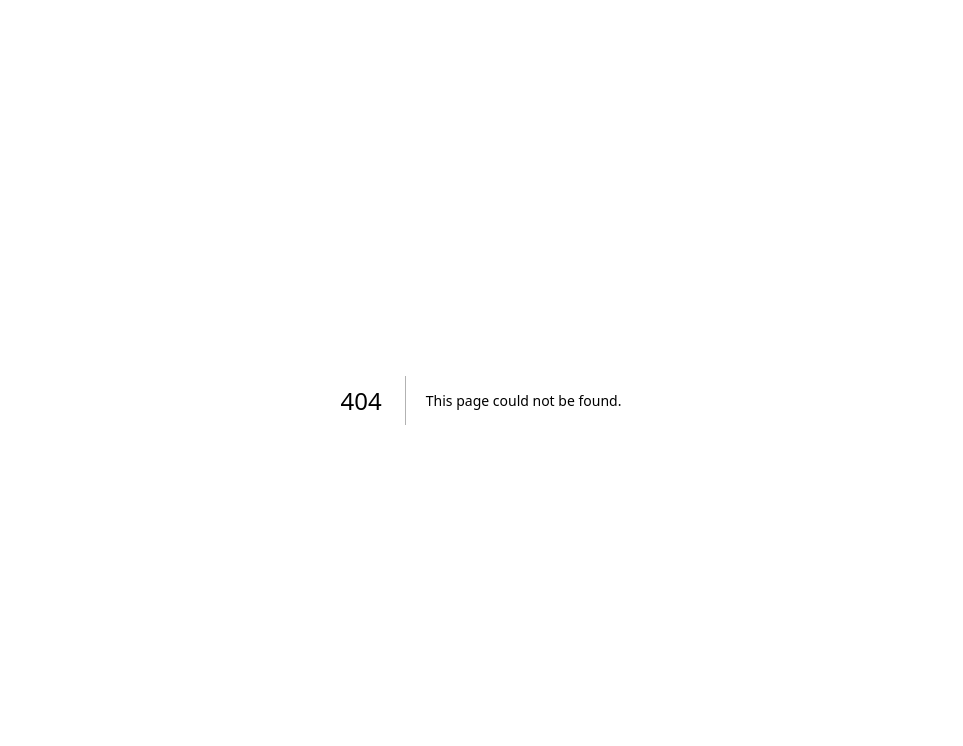
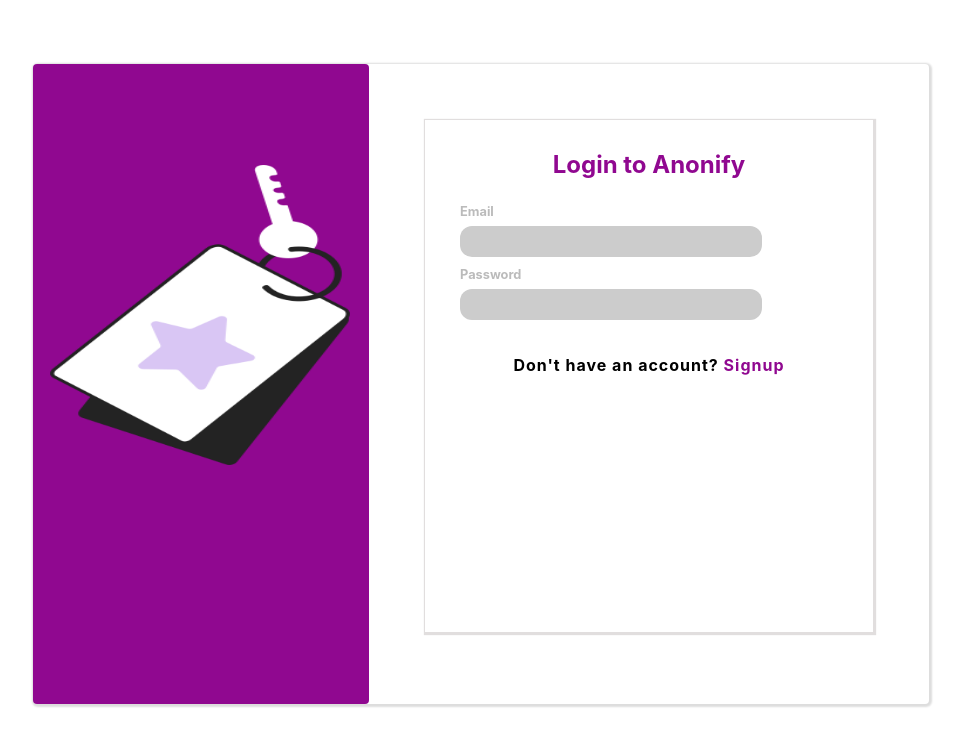
Before and after one commit to Bola-coder/Anonify, a Next.js app: page /login in a window 1280 px wide. Before the commit this address had no page. Shown: the top 746 px of the page, without its empty margins (159-1122 px from the left). Built offline with nearby package versions, Linux system fonts and the light colour scheme.

Commit message:
Created signup and login page

```diff
--- a/Components/Banner.jsx
+++ b/Components/Banner.jsx
@@ -1,5 +1,6 @@
 import React from "react";
 import Image from "next/image";
+import Link from "next/link";
 import styles from "./../styles/Banner.module.css";
 
 const Banner = () => {
@@ -16,7 +17,9 @@
             you can use to get message anonymously from people. It is free and
             easy to set up.
           </p>
+          <Link href='/signup'>
           <button>START NOW</button>
+          </Link>
         </div>
         <div className={styles.banner__image}>
           <Image
--- a/Utilities/firebase.js
+++ b/Utilities/firebase.js
@@ -10,4 +10,4 @@
 };
 
 const app = initializeApp(firebaseConfig);
-const auth = getAuth(app);
+export const auth = getAuth(app);
--- /dev/null
+++ b/pages/login/index.js
@@ -0,0 +1,38 @@
+import React from "react";
+import Image from "next/image";
+import Link from "next/link";
+import SecureKey from "./../../public/images/key.png";
+import styles from "./../../styles/auth.module.css";
+
+const Login = () => {
+  return (
+    <section className={styles.auth}>
+      <div className={styles.auth__image}>
+        <Image src={SecureKey} alt="Secure Key" width={300} height={300} />
+      </div>
+      <form className={styles.auth__form}>
+        <div className={styles.auth__content}>
+          <h3>Login to Anonify</h3>
+          <div className={styles.auth__group}>
+            <div className={styles.auth__input}>
+              <label htmlFor="name">Email</label>
+              <input type="email" name="email" />
+            </div>
+            <div className={styles.auth__input}>
+              <label htmlFor="password">Password</label>
+              <input type="password" name="password" />
+            </div>
+          </div>
+          <p className={styles.auth__footer}>
+            Don&apos;t have an account?{" "}
+            <span>
+              <Link href="/signup">Signup</Link>
+            </span>
+          </p>
+        </div>
+      </form>
+    </section>
+  );
+};
+
+export default Login;
--- /dev/null
+++ b/styles/auth.module.css
@@ -0,0 +1,88 @@
+.auth{
+    width: 70vw;
+    height: 80vh;
+    margin: 5% auto;
+    /* padding: 20px; */
+    background-color: #fff;
+    display: flex;
+    justify-content: space-between;
+    align-items: flex-start;
+    border-radius: 4px;
+    box-shadow: 1px 1px 2px 2px #ddd;
+}
+
+.auth__image{
+    flex: 1.2;
+    height: 100%;
+    background-color: rgb(144, 8, 144);
+    border-radius: 4px;
+}
+
+.auth__image img{
+    margin-top: 30%;
+    margin-left: 5%;
+
+}
+
+.auth__form{
+    flex: 2;
+    text-align: center;
+    height: 100%;
+}
+
+.auth__content{
+    height: 80%;
+    width: 80%;
+    margin: 0 auto;
+    margin-top: 10%;
+    padding: 20px;
+    box-shadow: 1px 1px 1px 2px rgb(225, 222, 222);
+}
+.auth__form h3{
+    font-size: 1.5rem;
+    color: rgb(144, 8, 144);
+    margin-top: 10px;
+}
+
+.auth__group{
+    padding: 10px;
+    margin-top: 10px;
+}
+
+.auth__input{
+    display: flex;
+    flex-direction: column;
+    justify-content: space-between;
+    align-items: flex-start;
+    padding: 5px;
+}
+
+.auth__input label{
+    color: #bbb;
+    font-size: .8rem;
+    font-weight: bold;
+}
+
+.auth__input input{
+    width: 80%;
+    padding: 8px 12px;
+    border: 0;
+    border-radius: 12px;
+    margin-top: 7px;
+    background-color: #ccc;
+}
+
+.auth__input input:focus{
+    outline: none;
+}
+
+.auth__content .auth__footer{
+    margin-top: 5%;
+    font-weight: bold;
+    letter-spacing: 1px;
+}
+
+.auth__content .auth__footer span{
+    color: rgb(144, 8, 144);
+    cursor: pointer;
+}
```
Also changed, not shown: pages/signup/index.js (added, +46 -0 lines), public/images/key.png (added), public/images/secure_lock.png (added).
